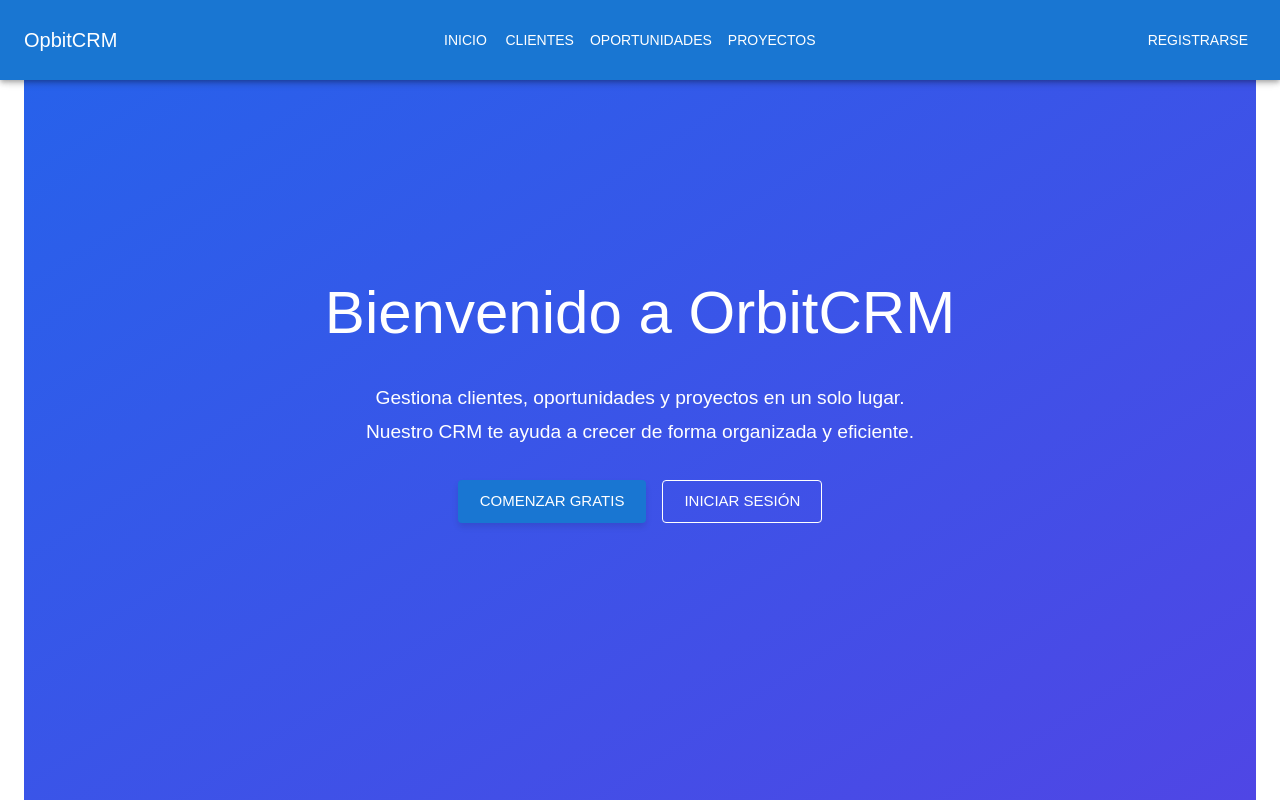
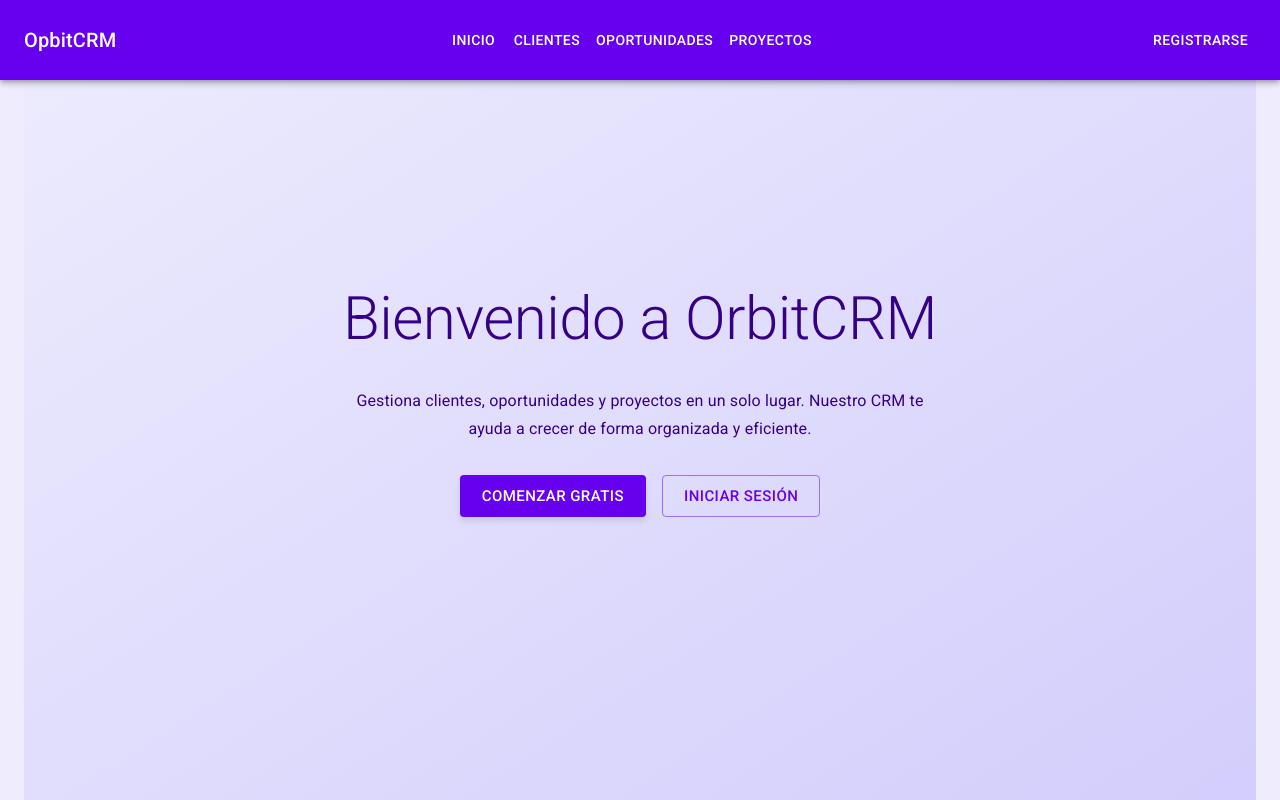
Before and after one commit to alelex10/frontend-CRM, a Next.js app: page / in a window 1280 px wide. Shown: the top 800 px of the page. Built offline with nearby package versions, Linux system fonts and the light colour scheme; a web font is replaced by a local one; what @mui/material-nextjs would draw is missing.

Commit message:
feat: Implement theme registry and improve layout
- Refactor `RootLayout` to use `ThemeRegistry`.
- Extract theme logic into `theme-registry.tsx` and theme files.
- Update `layout.tsx` and `page.tsx` to use new theme structure.
- Modify styles for better theme integration in `page.tsx`.

```diff
--- a/src/app/layout.tsx
+++ b/src/app/layout.tsx
@@ -5,9 +5,8 @@ import "@fontsource/roboto/300.css";
 import "@fontsource/roboto/400.css";
 import "@fontsource/roboto/500.css";
 import "@fontsource/roboto/700.css";
-import { CssBaseline, ThemeProvider } from "@mui/material";
 import { AppRouterCacheProvider } from "@mui/material-nextjs/v15-appRouter";
-import theme from "./theme";
+import ThemeRegistry from "./theme-registry";
 
 const geistSans = Geist({
 	variable: "--font-geist-sans",
@@ -31,14 +30,9 @@ export default function RootLayout({
 }>) {
 	return (
 		<html lang="en">
-      <body
-        className={`${geistSans.variable} ${geistMono.variable} antialiased`}
-      >
+			<body className={`${geistSans.variable} ${geistMono.variable} antialiased`}>
 				<AppRouterCacheProvider>
-          <ThemeProvider theme={theme}>
-            <CssBaseline />
-            {children}
-          </ThemeProvider>
+					<ThemeRegistry>{children} </ThemeRegistry>
 				</AppRouterCacheProvider>
 			</body>
 		</html>
--- a/src/app/page.tsx
+++ b/src/app/page.tsx
@@ -39,28 +39,24 @@ const linksNavBar = [
 const cardsHome = [
 	{
 		title: "📊 Seguimiento de Leads",
-    description:
-      "Captura, organiza y da seguimiento a cada oportunidad de negocio en un solo lugar.",
+		description: "Captura, organiza y da seguimiento a cada oportunidad de negocio en un solo lugar.",
 	},
 	{
 		title: "👥 Gestión de Clientes",
-    description:
-      "Administra y mantene la información de tus clientes de manera eficiente.",
+		description: "Administra y mantene la información de tus clientes de manera eficiente.",
 	},
 	{
 		title: "📈 Gestión de Proyectos",
-    description:
-      "Administra y mantene la información de tus proyectos de manera eficiente.",
+		description: "Administra y mantene la información de tus proyectos de manera eficiente.",
 	},
 ];
 
-const ConteinerGrad = styled(Container)((themes) => ({
+const ConteinerGrad = styled(Container)(({ theme }) => ({
 	display: "flex",
 	width: "100%",
 	flexDirection: "column",
-  background:
-    "linear-gradient(to bottom right, rgb(37 99 235), rgb(79 70 229))",
-  color: "white",
+	background: `linear-gradient(to bottom right,${theme.palette.background.default} , ${theme.palette.background.paper})`,
+	color: theme.palette.text.primary,
 	textAlign: "center",
 	alignContent: "center",
 	padding: "2rem 3rem",
@@ -93,18 +89,11 @@ export default function HomePage() {
 		<>
 			<NavBar links={linksNavBar} />
 			<ConteinerHome component={"main"} maxWidth={false}>
-        <ConteinerGrad
-          component={"section"}
-          maxWidth={false}
-          sx={{ height: "90vh", p: 0 }}
-        >
+				<ConteinerGrad component={"section"} maxWidth={false} sx={{ height: "90vh", p: 0 }}>
 					<Typography variant="h2">Bienvenido a OrbitCRM</Typography>
-          <Typography
-            variant="subtitle1"
-            sx={{ width: { xs: "100%", md: "50%" }, margin: "0 auto" }}
-          >
-            Gestiona clientes, oportunidades y proyectos en un solo lugar.
-            Nuestro CRM te ayuda a crecer de forma organizada y eficiente.
+					<Typography variant="subtitle1" sx={{ width: { xs: "100%", md: "50%" }, margin: "0 auto" }}>
+						Gestiona clientes, oportunidades y proyectos en un solo lugar. Nuestro CRM te ayuda a crecer de forma
+						organizada y eficiente.
 					</Typography>
 					<Box sx={{ display: "flex", gap: "1rem", justifyContent: "center" }}>
 						<Link href="/auth/register">
@@ -118,14 +107,7 @@ export default function HomePage() {
 							</Button>
 						</Link>
 						<Link href="/auth/login">
-              <Button
-                variant="outlined"
-                size="large"
-                sx={{
-                  color: "white",
-                  borderColor: "white",
-                }}
-              >
+							<Button variant="outlined" size="large">
 								Iniciar Sesión
 							</Button>
 						</Link>
@@ -157,19 +139,10 @@ export default function HomePage() {
 
 				{/* CTA Final */}
 				<ConteinerGrad>
-          <Typography variant="h4">
-            Lleva tu negocio al siguiente nivel
-          </Typography>
-          <Typography variant="subtitle1">
-            Regístrate hoy y empieza a gestionar tus clientes con OrbitCRM.
-          </Typography>
+					<Typography variant="h4">Lleva tu negocio al siguiente nivel</Typography>
+					<Typography variant="subtitle1">Regístrate hoy y empieza a gestionar tus clientes con OrbitCRM.</Typography>
 					<Link href="/auth/register">
-            <Button
-              variant="contained"
-              size="large"
-              color="primary"
-              style={{ boxShadow: "0 4px 6px rgba(0,0,0,0.1)" }}
-            >
+						<Button variant="contained" size="large" color="primary" style={{ boxShadow: "0 4px 6px rgba(0,0,0,0.1)" }}>
 							Crear Cuenta
 						</Button>
 					</Link>
--- /dev/null
+++ b/src/app/theme-registry.tsx
@@ -0,0 +1,21 @@
+"use client";
+
+import { useState } from "react";
+import { ThemeProvider, CssBaseline, Button } from "@mui/material";
+import { darkTheme } from "./themes/theme-dark-mode";
+import { lightTheme, lightThemeOKLCH } from "./themes/theme-light-mode";
+
+export default function ThemeRegistry({ children }: { children: React.ReactNode }) {
+	const [darkMode, setDarkMode] = useState(false);
+
+	// Ejemplo: atajo con tecla "D" para cambiar modo (podés reemplazarlo luego por un botón)
+	const toggleDarkMode = () => setDarkMode(!darkMode);
+
+	return (
+		<ThemeProvider theme={darkMode ? darkTheme : lightThemeOKLCH}>
+			<CssBaseline />
+			{children}
+			<Button onClick={toggleDarkMode}>{darkMode ? "☀️" : "🌙"}</Button>
+		</ThemeProvider>
+	);
+}
--- /dev/null
+++ b/src/app/themes/theme-dark-mode.ts
@@ -0,0 +1,12 @@
+import { createTheme } from "@mui/material/styles";
+
+export const darkTheme = createTheme({
+	palette: {
+		mode: "dark",
+		primary: { main: "#60A5FA", light: "#93C5FD", dark: "#1E3A8A" },
+		secondary: { main: "#A78BFA", light: "#C4B5FD", dark: "#4C1D95" },
+		background: { default: "#0F172A", paper: "#1E293B" },
+		text: { primary: "#F8FAFC", secondary: "#94A3B8" },
+		divider: "#334155",
+	},
+});
--- /dev/null
+++ b/src/app/themes/theme-light-mode.ts
@@ -0,0 +1,68 @@
+import { createTheme, useTheme } from "@mui/material/styles";
+
+const hue = 290;
+
+/* Usar la paleta del video */
+const colors = {
+	color1: `oklch(0.299 0.198 ${hue})`,
+	color2: `oklch(0.381 0.252 ${hue})`,
+	color3: `oklch(0.462 0.300 ${hue})`,
+	color4: `oklch(0.543 0.247 ${hue})`,
+	color5: `oklch(0.625 0.197 ${hue})`,
+	color6: `oklch(0.706 0.149 ${hue})`,
+	color7: `oklch(0.787 0.105 ${hue})`,
+	color8: `oklch(0.869 0.063 ${hue})`,
+	color9: `oklch(0.950 0.023 ${hue})`,
+};
+
+const deepPurple = {
+	"50": "#ede7f6",
+	"100": "#d1c4e9",
+	"200": "#b39ddb",
+	"300": "#9575cd",
+	"400": "#7e57c2",
+	"500": "#673ab7",
+	"600": "#5e35b1",
+	"700": "#512da8",
+	"800": "#4527a0",
+	"900": "#311b92",
+	A100: "#b388ff",
+	A200: "#838286ff",
+	A400: "#651fff",
+	A700: "#6200ea",
+};
+export const lightTheme = createTheme({
+	palette: {
+		mode: "light",
+		primary: { main: deepPurple["500"], light: deepPurple["50"], dark: deepPurple["800"] },
+		secondary: { main: deepPurple["700"], light: deepPurple["100"], dark: deepPurple["900"] },
+		background: { default: deepPurple["50"], paper: deepPurple["100"] },
+		text: { primary: deepPurple["900"], secondary: deepPurple["700"] },
+		divider: deepPurple["200"],
+	},
+});
+export const lightThemeOKLCH = createTheme({
+	cssVariables: { nativeColor: true },
+	palette: {
+		mode: "light",
+		primary: {
+			main: colors.color3, // Un púrpura intenso como principal
+			light: colors.color8, // Un púrpura muy claro para variantes "light"
+			dark: colors.color1, // Un púrpura oscuro para variantes "dark"
+		},
+		secondary: {
+			main: colors.color5, // Un púrpura medio para secundario
+			light: colors.color7, // Un púrpura claro para variante "light"
+			dark: colors.color2, // Un púrpura más saturado para variante "dark"
+		},
+		background: {
+			default: colors.color9, // Casi blanco para el fondo principal
+			paper: colors.color8, // Blanco ligeramente teñido para elementos de "papel"
+		},
+		text: {
+			primary: colors.color1, // Púrpura oscuro para texto principal
+			secondary: colors.color4, // Púrpura brillante para texto secundario
+		},
+		divider: colors.color7, // Púrpura claro para divisores
+	},
+});
--- a/src/components/navbar/nav-bar.tsx
+++ b/src/components/navbar/nav-bar.tsx
@@ -55,10 +55,7 @@ export default function NavBar({ links, enabledDrawer = true }: NavBarProps) {
 						}}
 					>
 						{links?.map((link) => (
-              <Button
-                key={link.value}
-                sx={{ my: 2, color: "white", display: "block" }}
-              >
+							<Button key={link.value} sx={{ my: 2, color: "white", display: "block" }}>
 								{link.label}
 							</Button>
 						))}
```
Also changed, not shown: src/app/themes/theme.ts (renamed from src/app/theme.ts). Lines whose indentation alone changed are shown as unchanged.
